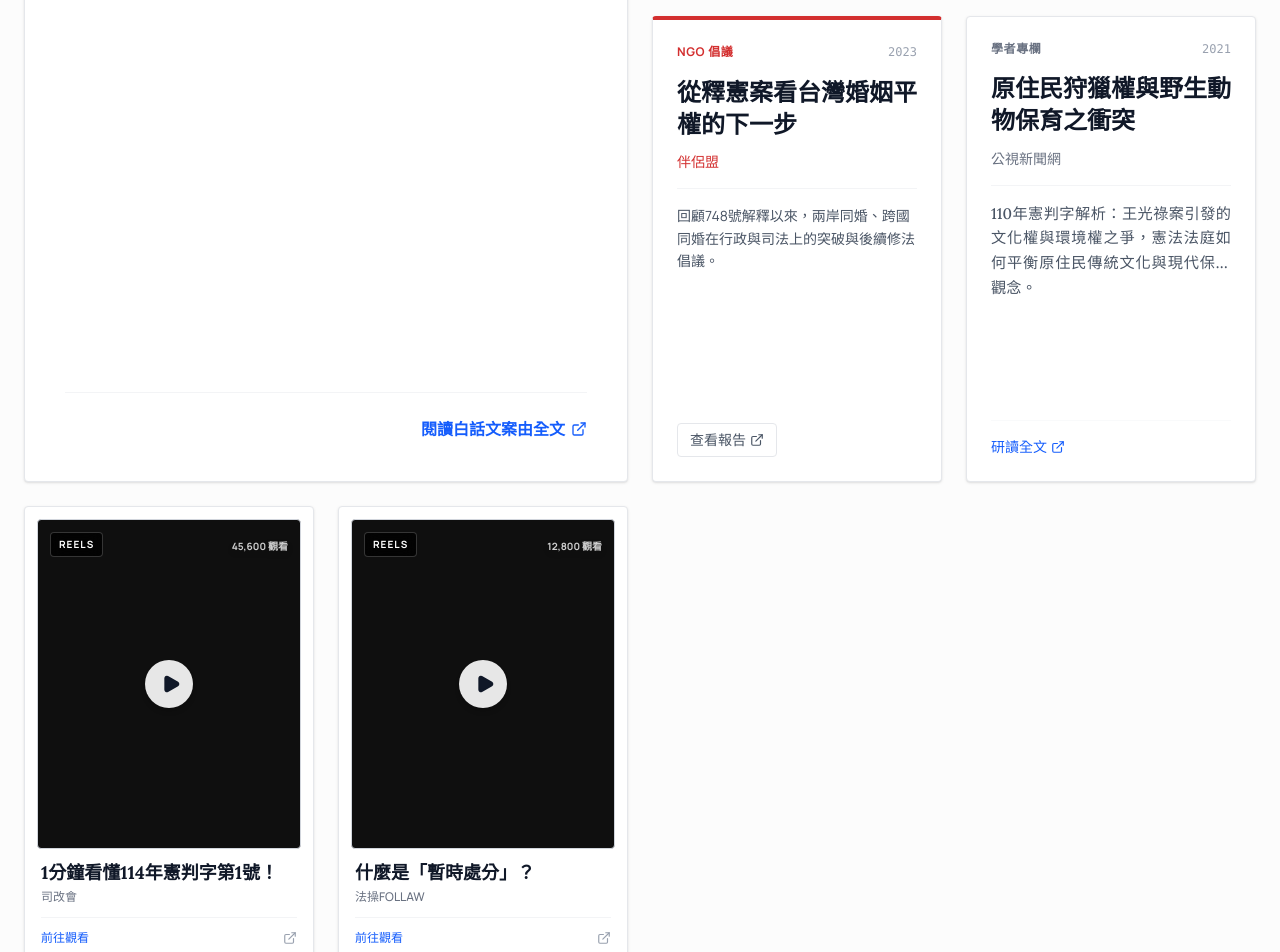
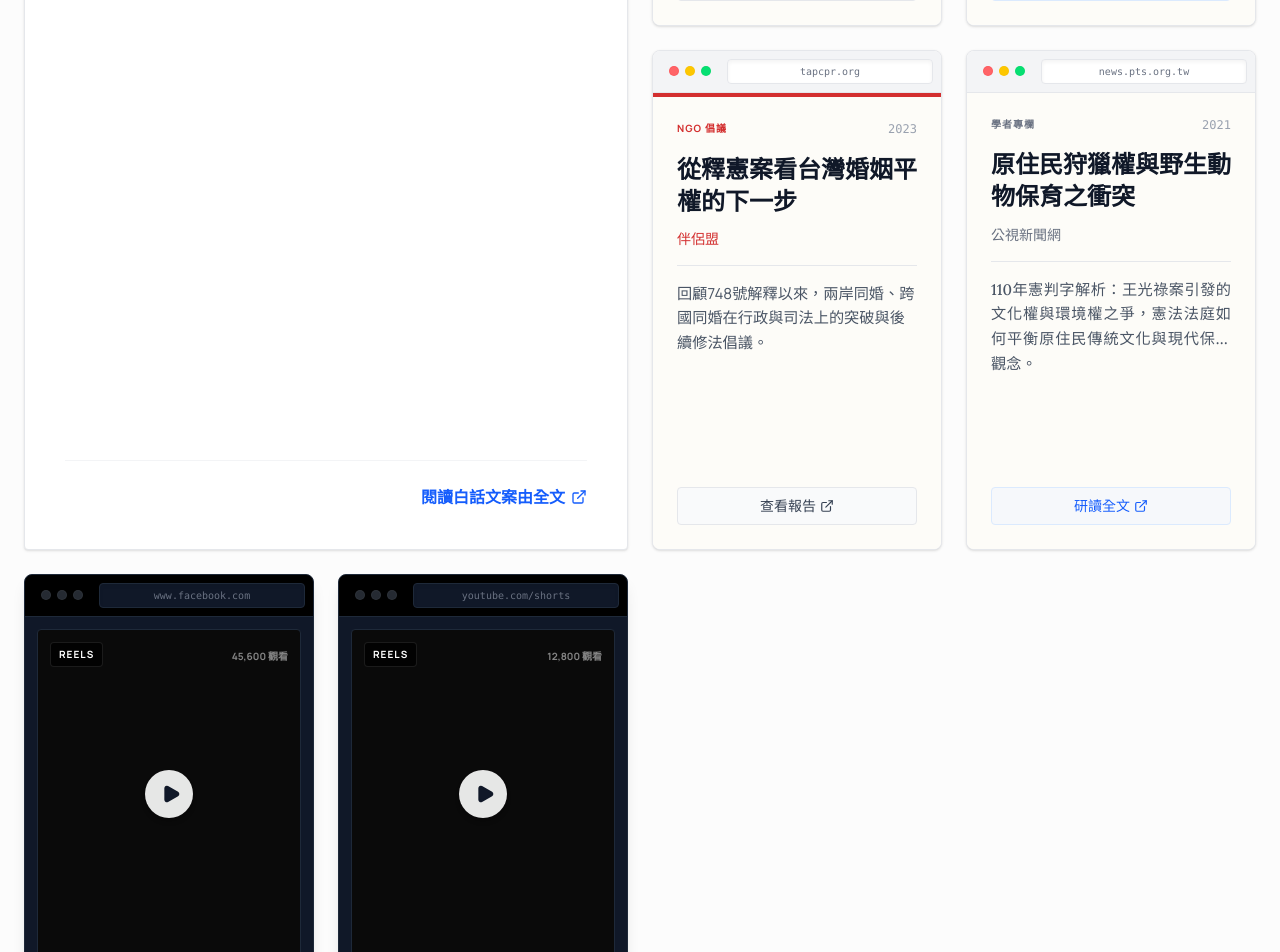
Before and after one commit to ipaaa/constitution, a Next.js app: page /present in a window 1280 px wide. Shown: the part 740-1692 px from the top of the page. Built offline with nearby package versions, Linux system fonts and the light colour scheme.

Commit message:
Refine Track 2: Add Digital Browser Masthead to cards

```diff
--- a/src/app/present/page.tsx
+++ b/src/app/present/page.tsx
@@ -1,75 +1,121 @@
 import { DISCUSSIONS_DATA, DiscussionItem } from '@/data/discussions';
 import { Search, ExternalLink, Play } from 'lucide-react';
 
-const ScholarCard = ({ item }: { item: DiscussionItem }) => (
-  <div className="bg-white border border-gray-200 p-6 shadow-sm rounded-sm flex-1 hover:shadow-md transition-shadow flex flex-col h-full group">
+const ScholarCard = ({ item }: { item: DiscussionItem }) => {
+  const domain = item.link.startsWith('http') ? new URL(item.link).hostname : 'scholar.org';
+  return (
+  <div className="bg-white border border-gray-200 rounded-lg flex flex-col h-full shadow-sm overflow-hidden group hover:shadow-md transition-shadow">
+    {/* Masthead */}
+    <div className="bg-gray-100 p-2 flex items-center gap-2 border-b border-gray-200">
+      <div className="flex gap-1.5 px-2">
+        <div className="w-2.5 h-2.5 rounded-full bg-red-400 border border-red-500/20"></div>
+        <div className="w-2.5 h-2.5 rounded-full bg-yellow-400 border border-yellow-500/20"></div>
+        <div className="w-2.5 h-2.5 rounded-full bg-green-400 border border-green-500/20"></div>
+      </div>
+      <div className="bg-white text-[10px] text-gray-500 font-mono px-3 py-1 flex-grow rounded text-center truncate border border-gray-200 shadow-inner group-hover:text-blue-600 transition-colors">
+        {domain}
+      </div>
+    </div>
+    <div className="p-6 bg-[#FDFCF8] flex flex-col flex-grow">
       <div className="flex justify-between items-start mb-4">
-      <div className="text-xs font-bold text-gray-500 uppercase tracking-wider">學者專欄</div>
+        <div className="text-[10px] font-bold text-gray-500 uppercase tracking-widest">學者專欄</div>
         <span className="text-xs font-mono text-gray-400">{item.year}</span>
       </div>
       <h4 className="font-serif font-bold text-2xl mb-3 text-gray-900 line-clamp-2 group-hover:underline">{item.title}</h4>
       <p className="text-sm font-medium text-gray-500 mb-4">{item.author}</p>
-    <div className="w-full h-px bg-gray-100 mb-4" />
+      <div className="w-full h-px bg-gray-200 mb-4" />
       <p className="text-gray-600 text-[0.95rem] mb-6 flex-grow line-clamp-3 leading-relaxed font-serif text-justify">{item.abstract}</p>
-    <div className="mt-auto pt-4 border-t border-gray-50 flex justify-between items-center text-sm font-medium">
-      <a href={item.link} target="_blank" rel="noopener noreferrer" className="text-blue-600 hover:text-blue-800 transition-colors flex items-center gap-1 group-hover:underline">
+      <div className="mt-auto pt-4 flex justify-between items-center text-sm font-medium">
+        <a href={item.link} target="_blank" rel="noopener noreferrer" className="text-blue-600 hover:text-blue-800 transition-colors flex items-center gap-1 group-hover:underline w-full justify-center border border-blue-100 bg-blue-50/50 py-2 rounded-sm hover:bg-blue-100">
           研讀全文 <ExternalLink size={14} />
         </a>
       </div>
     </div>
+  </div>
   );
+};
 
-const NGOCard = ({ item }: { item: DiscussionItem }) => (
-  <div className="bg-white border border-gray-200 p-6 shadow-sm rounded-sm flex-1 hover:shadow-md transition-shadow flex flex-col h-full border-t-4 border-t-[#D32F2F] group">
+const NGOCard = ({ item }: { item: DiscussionItem }) => {
+  const domain = item.link.startsWith('http') ? new URL(item.link).hostname : 'ngo-report.org';
+  return (
+  <div className="bg-white border border-gray-200 rounded-lg flex flex-col h-full shadow-sm overflow-hidden group hover:shadow-md transition-shadow">
+    <div className="bg-gray-100 p-2 flex items-center gap-2 border-b border-gray-200">
+      <div className="flex gap-1.5 px-2">
+        <div className="w-2.5 h-2.5 rounded-full bg-red-400 border border-red-500/20"></div>
+        <div className="w-2.5 h-2.5 rounded-full bg-yellow-400 border border-yellow-500/20"></div>
+        <div className="w-2.5 h-2.5 rounded-full bg-green-400 border border-green-500/20"></div>
+      </div>
+      <div className="bg-white text-[10px] text-gray-500 font-mono px-3 py-1 flex-grow rounded text-center truncate border border-gray-200 shadow-inner group-hover:text-blue-600 transition-colors">
+        {domain}
+      </div>
+    </div>
+    <div className="p-6 bg-[#FDFCF8] flex flex-col flex-grow border-t-4 border-t-[#D32F2F]">
       <div className="flex justify-between items-start mb-4">
-      <div className="text-xs font-bold text-[#D32F2F] uppercase tracking-wider">NGO 倡議</div>
+        <div className="text-[10px] font-bold text-[#D32F2F] uppercase tracking-widest">NGO 倡議</div>
         <span className="text-xs font-mono text-gray-400">{item.year}</span>
       </div>
       <h4 className="font-sans font-bold text-2xl mb-3 text-gray-900 line-clamp-2 group-hover:underline">{item.title}</h4>
       <p className="text-sm font-medium text-[#D32F2F] mb-4">{item.author}</p>
-    <div className="w-full h-px bg-gray-100 mb-4" />
-    <p className="text-gray-600 text-sm mb-6 flex-grow line-clamp-3 leading-relaxed">{item.abstract}</p>
+      <div className="w-full h-px bg-gray-200 mb-4" />
+      <p className="text-gray-600 text-[0.95rem] mb-6 flex-grow line-clamp-3 leading-relaxed">{item.abstract}</p>
       <div className="mt-auto pt-4 flex justify-between items-center text-sm font-medium">
-      <a href={item.link} target="_blank" rel="noopener noreferrer" className="text-gray-600 hover:text-gray-900 transition-colors flex items-center gap-1 border border-gray-200 px-3 py-1.5 rounded-sm hover:bg-gray-50">
+        <a href={item.link} target="_blank" rel="noopener noreferrer" className="text-gray-700 hover:text-gray-900 transition-colors flex items-center justify-center w-full gap-1 border border-gray-200 py-2 rounded-sm hover:bg-white bg-gray-50">
           查看報告 <ExternalLink size={14} />
         </a>
       </div>
     </div>
+  </div>
   );
+};
 
-const ReelCard = ({ item }: { item: DiscussionItem }) => (
-  <div className="bg-white border border-gray-200 p-3 shadow-sm rounded-sm hover:shadow-md transition-shadow flex flex-col h-full group">
+const ReelCard = ({ item }: { item: DiscussionItem }) => {
+  const domain = item.link.startsWith('http') ? new URL(item.link).hostname : 'youtube.com/shorts';
+  return (
+  <div className="bg-gray-900 border border-gray-800 rounded-lg flex flex-col h-full shadow-lg overflow-hidden group hover:shadow-xl transition-shadow">
+    <div className="bg-black p-2 flex items-center gap-2 border-b border-gray-800">
+      <div className="flex gap-1.5 px-2 opacity-50">
+        <div className="w-2.5 h-2.5 rounded-full bg-gray-600 border border-white/10"></div>
+        <div className="w-2.5 h-2.5 rounded-full bg-gray-600 border border-white/10"></div>
+        <div className="w-2.5 h-2.5 rounded-full bg-gray-600 border border-white/10"></div>
+      </div>
+      <div className="bg-gray-900 text-[10px] text-gray-500 font-mono px-3 py-1 flex-grow rounded text-center truncate border border-gray-800 shadow-inner group-hover:text-blue-400 transition-colors">
+        {domain}
+      </div>
+    </div>
+
+    <div className="p-3 bg-gray-900 flex flex-col flex-grow">
       {/* Image / Video frame */}
-    <div className="bg-[#0F0F0F] rounded-sm w-full aspect-[4/5] relative overflow-hidden flex flex-col items-center justify-center border border-gray-300">
+      <div className="bg-[#0A0A0A] rounded-sm w-full aspect-[4/5] relative overflow-hidden flex flex-col items-center justify-center border border-gray-800">
         <div className="w-12 h-12 bg-white/90 rounded-full flex items-center justify-center text-gray-900 shadow-md group-hover:scale-110 group-hover:bg-white transition-transform z-10 cursor-pointer">
           <Play fill="currentColor" size={20} className="ml-1" />
         </div>
-      {/* Subtle overlay info */}
         <div className="absolute top-3 left-3 flex gap-2">
-        <span className="bg-black/80 backdrop-blur-sm text-white px-2 py-1 text-[10px] font-bold tracking-widest rounded-sm border border-white/20">
-          REELS
+          <span className="bg-black/80 text-white px-2 py-1 text-[10px] font-bold tracking-widest rounded-sm border border-white/10 uppercase">
+            Reels
           </span>
         </div>
         {item.views && (
           <div className="absolute top-3 right-3">
-          <span className="text-[10px] font-bold text-white/80 drop-shadow-md">{item.views.toLocaleString()} 觀看</span>
+            <span className="text-[10px] font-bold text-white/50">{item.views.toLocaleString()} 觀看</span>
           </div>
         )}
       </div>
 
-    {/* Description below like polaroid */}
-    <div className="px-1 py-3 flex-grow flex flex-col">
-      <h4 className="font-bold text-lg text-gray-900 mb-1 line-clamp-2 leading-snug group-hover:text-blue-600 transition-colors cursor-pointer">{item.title}</h4>
+      {/* Description below */}
+      <div className="pt-4 px-1 flex-grow flex flex-col">
+        <h4 className="font-bold text-lg text-gray-100 mb-1 line-clamp-2 leading-snug group-hover:text-blue-400 transition-colors cursor-pointer">{item.title}</h4>
         <p className="text-xs font-medium text-gray-500 mb-3">{item.author}</p>
-      <div className="mt-auto border-t border-gray-100 pt-3 flex justify-between items-center">
-        <span className="text-xs text-blue-600 font-medium">前往觀看</span>
-        <a href={item.link} target="_blank" rel="noopener noreferrer" className="text-gray-400 hover:text-gray-900 transition-colors">
+        <div className="mt-auto border-t border-gray-800 pt-3 flex justify-between items-center">
+          <span className="text-xs text-blue-400 font-medium">前往觀看</span>
+          <a href={item.link} target="_blank" rel="noopener noreferrer" className="text-gray-400 hover:text-white transition-colors">
             <ExternalLink size={14} />
           </a>
         </div>
       </div>
     </div>
+  </div>
   );
+};
 
 export default function PresentTrack() {
   return (
```
Lines whose indentation alone changed are shown as unchanged.
